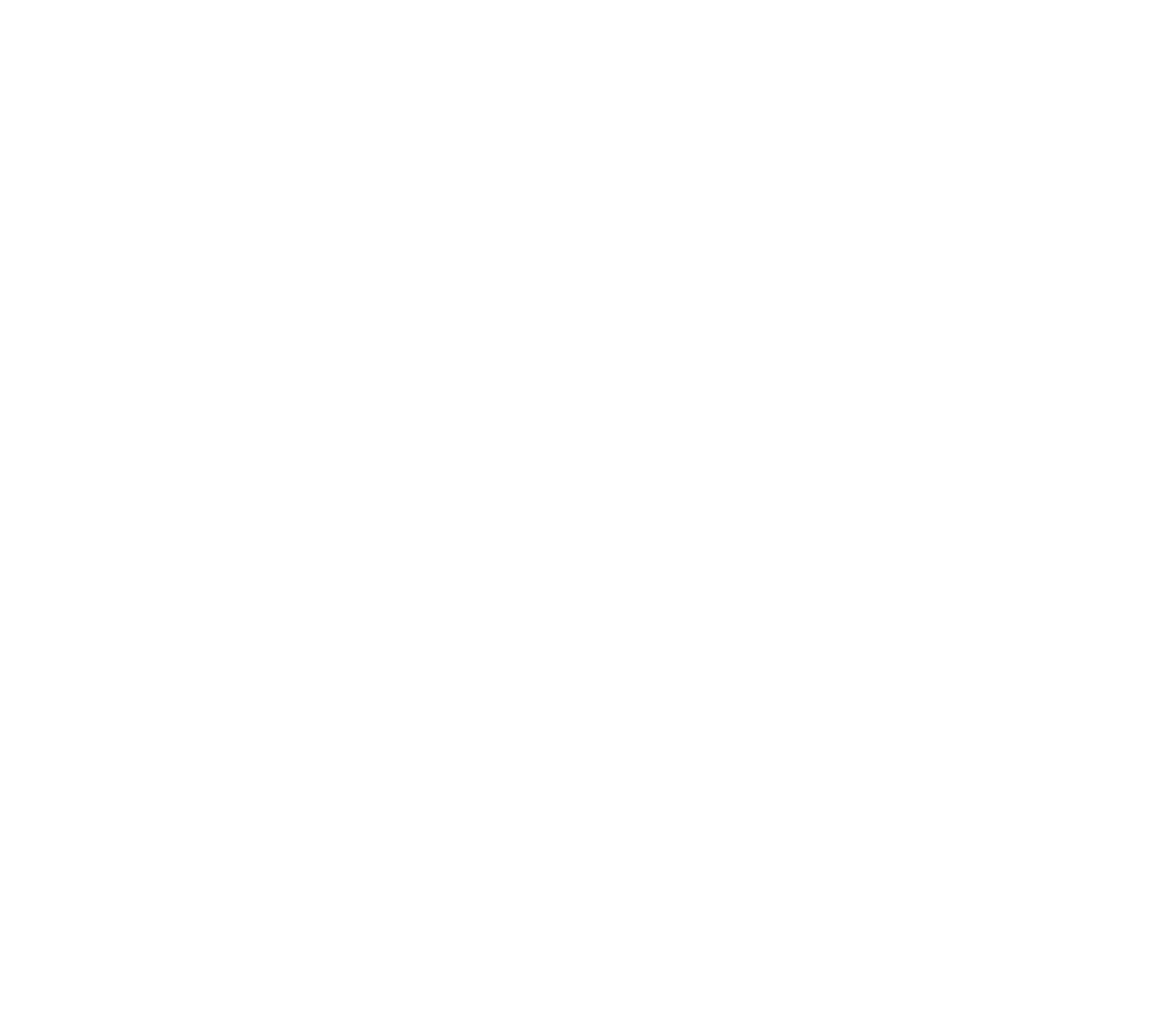
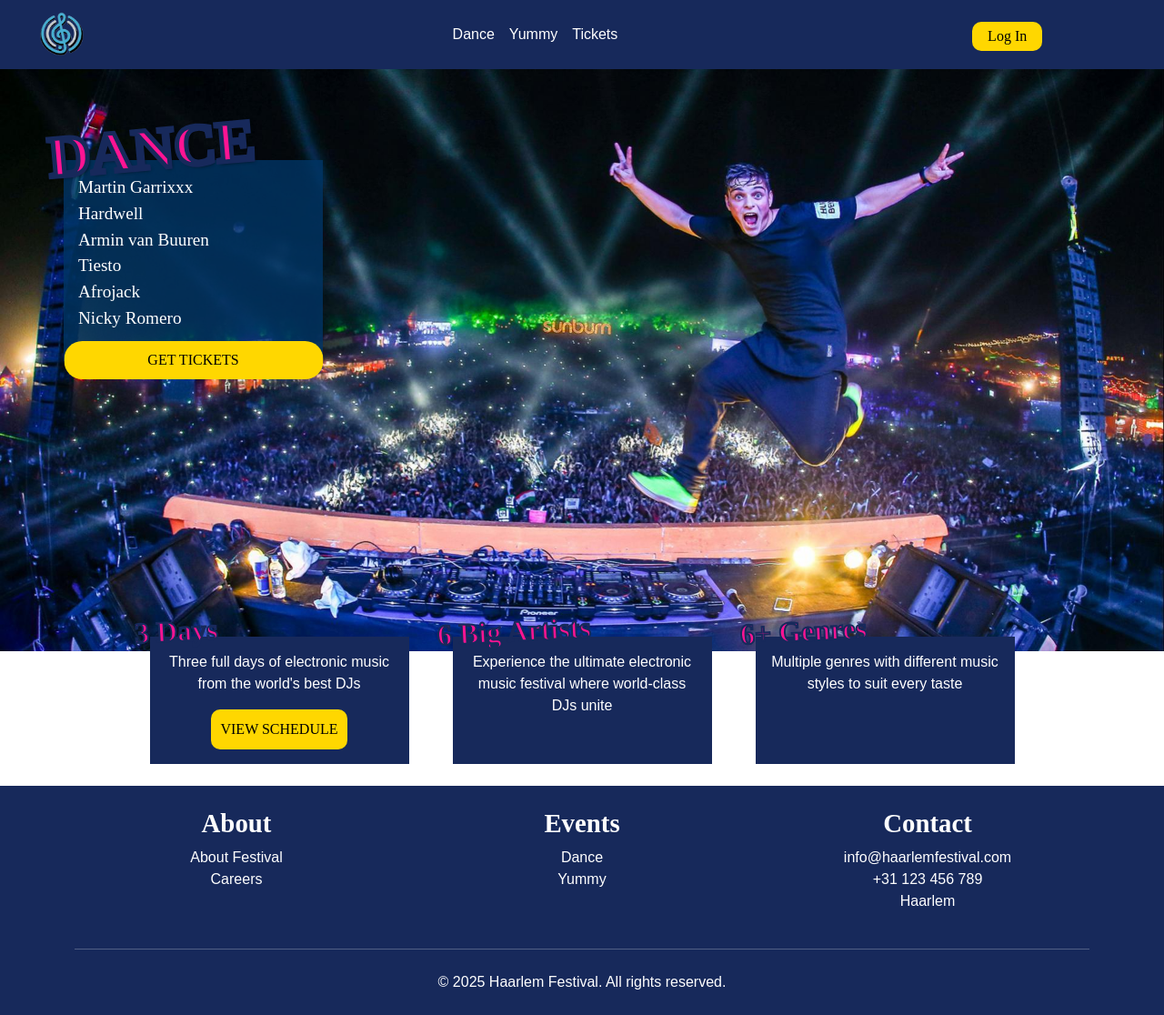
Before and after one commit to meryamdouirii/project-webapplication, a PHP site: page /resetPasswordThroughMailLink/views/event/dance/dance-main.php in a window 1280 px wide. Before the commit the page is empty. Shown: the whole page at 91% size. Before the commit the page ends 800 px from the top, so only its background shows below. Run offline with PHP 8.4, Linux system fonts and the light colour scheme; data comes from the database, SQL or seed files in the repository; some web fonts are replaced.

Commit message:
create dance-main link

```diff
--- a/app/controllers/eventcontroller.php
+++ b/app/controllers/eventcontroller.php
@@ -6,5 +6,8 @@ namespace App\controllers;
 
 class EventController
 {
+    public function danceEvent(){
+        require("../views/event/dance/dance-main.php");
+    }
 
 }
--- a/app/controllers/homecontroller.php
+++ b/app/controllers/homecontroller.php
@@ -131,9 +131,6 @@ class HomeController
         exit;
     }
 
-    public function danceEvent(){
-        require("../views/customer/danceEvent.php");
-    }
 
 }
 
--- a/app/public/index.php
+++ b/app/public/index.php
@@ -71,8 +71,8 @@ switch ($url) {
     case "/changePassword";
         $userController->updatePasswordInManageAccount();
         break;
-    case "/danceEvent";
-        $homeController->danceEvent();
+    case "/Dance"; //naam haal je op uit database event=>name
+        $eventController->danceEvent();
         break;
     default:
         http_response_code(404);
--- a/app/services/emailservice.php
+++ b/app/services/emailservice.php
@@ -11,7 +11,7 @@ class EmailService {
     public function sendEmail($email, $subject, $body)
     {
         $mail = new PHPMailer(true);
-        // Enable Debugging (for troubleshooting)
+        // Enable Debugging
         // $mail->SMTPDebug = SMTP::DEBUG_SERVER;
         // $mail->Debugoutput = 'html';
 
--- a/app/views/customer/danceEvent.php
+++ b/app/views/customer/danceEvent.php
@@ -13,7 +13,7 @@
                     <div class="col-md-3 text-start bg-blue-transparent p-3 position-relative event-artist-list">
                         <h1 class="event-title">DANCE</h1>
                         <ul class="list-unstyled">
-                            <li>Martin Garrix</li>
+                            <li>Martin Garrixxx</li>
                             <li>Hardwell</li>
                             <li>Armin van Buuren</li>
                             <li>Tiesto</li>
--- a/app/views/event/dance/dance-main.php
+++ b/app/views/event/dance/dance-main.php
@@ -0,0 +1,52 @@
+<head>
+    <title>Dance Event</title>
+    <link href="/stylesheets/style.css" rel="stylesheet">
+    <link href="https://cdn.jsdelivr.net/npm/bootstrap@5.1.3/dist/css/bootstrap.min.css" rel="stylesheet">
+</head>
+<body>
+<?php include __DIR__ . '/../../header.php'; ?>
+<main class="container-fluid p-0">
+    <section class="hero-section-event text-white text-center event-hero" style="background-image: url('/images-logos/event-hero.jpg');">
+        <div class="overlay event-overlay">
+            <div class="container">
+                <div class="row">
+                    <div class="col-md-3 text-start bg-blue-transparent p-3 position-relative event-artist-list">
+                        <h1 class="event-title">DANCE</h1>
+                        <ul class="list-unstyled">
+                            <li>Martin Garrixxx</li>
+                            <li>Hardwell</li>
+                            <li>Armin van Buuren</li>
+                            <li>Tiesto</li>
+                            <li>Afrojack</li>
+                            <li>Nicky Romero</li>
+                        </ul>
+                        <a href="#" class="btn btn-lg mt-3 event-ticket-btn button">GET TICKETS</a>
+                    </div>
+                </div>
+            </div>
+        </div>
+    </section>
+    <section class="info-section text-center">
+        <div class="container" style="margin-top: -40px;">
+            <div class="row justify-content-center style="margin-top: -40px;">
+                <div class="col-md-3 bg-blue text-white p-3 m-4 position-relative event-info-box">
+                    <h3 class="skiranjiHeader event-info-title">3 Days</h3>
+                    <p>Three full days of electronic music from the world's best DJs</p>
+                    <a href="#" class="button">VIEW SCHEDULE</a>
+                </div>
+                <div class="col-md-3 bg-blue text-white p-3 m-4 position-relative event-info-box">
+                    <h3 class="skiranjiHeader event-info-title">6 Big Artists</h3>
+                    <p>Experience the ultimate electronic music festival where world-class DJs unite</p>
+                </div>
+                <div class="col-md-3 bg-blue text-white p-3 m-4 position-relative event-info-box">
+                    <h3 class="skiranjiHeader event-info-title">6+ Genres</h3>
+                    <p>Multiple genres with different music styles to suit every taste</p>
+                </div>
+            </div>
+        </div>
+    </section>
+</main>
+
+<?php include __DIR__ . '/../../footer.php'; ?>
+<script src="https://cdn.jsdelivr.net/npm/bootstrap@5.1.3/dist/js/bootstrap.bundle.min.js"></script>
+</body>
--- a/app/views/header.php
+++ b/app/views/header.php
@@ -29,7 +29,7 @@ $events = $eventRepository->getAll();
             <div class="collapse navbar-collapse" id="navbarNav">
                 <ul class="navbar-nav ms-auto">
                     <?php foreach ($events as $event): ?>
-                        <li class="nav-item"><a class="nav-link" href="#"><?= htmlspecialchars($event->name); ?></a></li>
+                        <li class="nav-item"><a class="nav-link" href="<?= htmlspecialchars($event->name); ?>"><?= htmlspecialchars($event->name); ?></a></li>
                     <?php endforeach; ?>
                     <li class="nav-item"><a class="nav-link" href="#">Tickets</a></li>
                 </ul>
--- a/app/views/index.php
+++ b/app/views/index.php
@@ -22,7 +22,7 @@
             <div class="row justify-content-center">
                 <?php foreach ($events as $event): ?>
                     <div class="col-md-5">
-                        <a href="#" class="card">
+                        <a href="<?= htmlspecialchars($event->name); ?>" class="card">
                             <img src="<?= htmlspecialchars($event->picture_homepage ?? 'default.jpg'); ?>"
                                 alt="<?= htmlspecialchars($event->name); ?>">
                             <div class="card-body">
```
